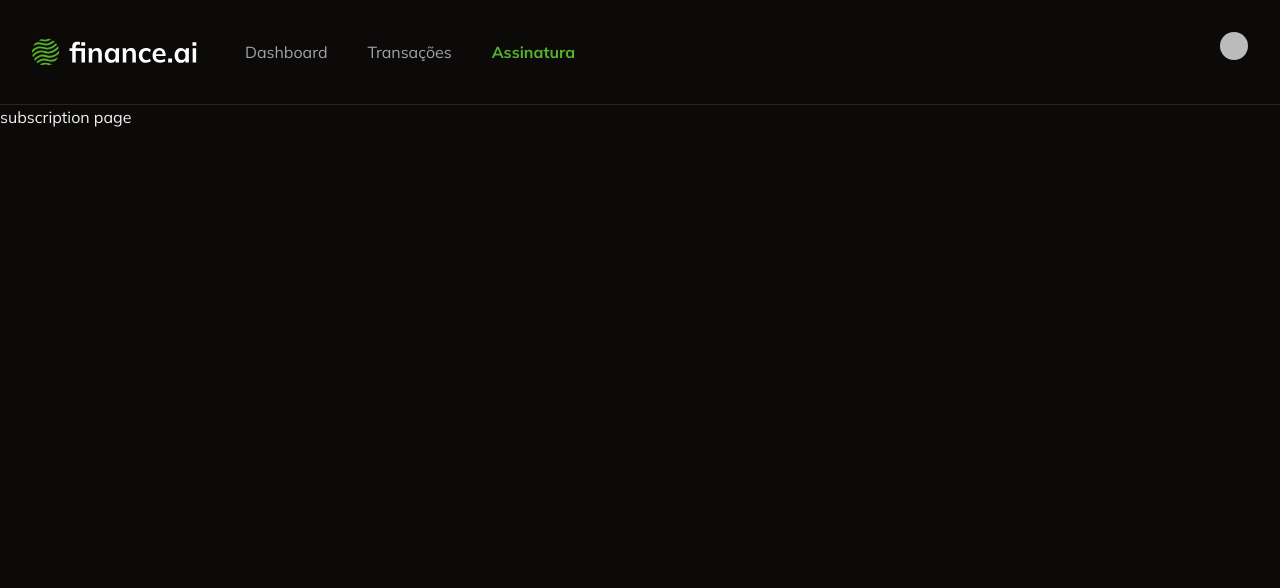
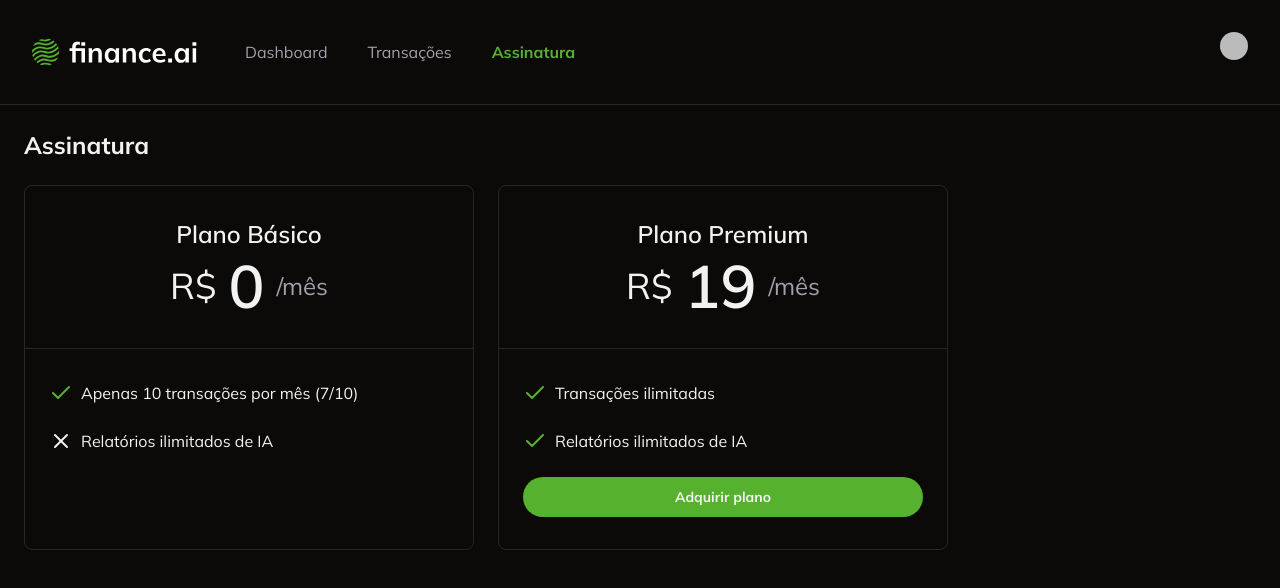
Before and after one commit to tsilfidis/FSW-Finance-AI, a Next.js app: page /subscription in a window 1280 px wide. Shown: the top 588 px of the page. Built offline with nearby package versions, Linux system fonts and the light colour scheme; no server answers; sample sign-in values are in the browser's storage; some icons are missing.

Commit message:
feat: ensure user is redirected to stripe checkout when acquiring plan

```diff
--- /dev/null
+++ b/app/subscription/_actions/create-stripe-checkout/index.ts
@@ -0,0 +1,35 @@
+"use server"
+
+import { auth } from "@clerk/nextjs/server"
+import Stripe from 'stripe';
+
+export const criateStripeCheckout = async () => {
+    const { userId } = await auth();
+    if (!userId) {
+        throw new Error('Unauthorized');
+    }
+    if (!process.env.STRIPE_SECRET_KEY) {
+        throw new Error("Stripe secret key not found");
+    }
+    const stripe = new Stripe(process.env.STRIPE_SECRET_KEY, {
+        apiVersion: '2024-10-28.acacia',
+    });
+    const session = await stripe.checkout.sessions.create({
+        payment_method_types: ['card'],
+        mode: "subscription",
+        success_url: "http://localhost:3000",
+        cancel_url: "http://localhost:3000",
+        subscription_data: {
+            metadata: {
+                clerk_user_id: userId,
+            },
+        },
+        line_items: [
+            {
+                price: process.env.STRIPE_PREMIUM_PLAN_PRICE_ID,
+                quantity: 1,
+            },
+        ],
+    });
+    return { sessionId: session.id }
+};
--- /dev/null
+++ b/app/subscription/_components/acquire-plan-button.tsx
@@ -0,0 +1,29 @@
+"use client"
+
+import { Button } from "@/app/_components/ui/button";
+import { criateStripeCheckout } from "../_actions/create-stripe-checkout";
+import { loadStripe } from "@stripe/stripe-js"
+
+const AcquirePlanButton = () => {
+    const handleAcquirePlanClick = async () => {
+        const { sessionId } = await criateStripeCheckout();
+        if (!process.env.NEXT_PUBLIC_STRIPE_PUBLISHABLE_KEY) {
+            throw new Error("Stripe publishable key not found");
+        }
+        const stripe = await loadStripe(process.env.NEXT_PUBLIC_STRIPE_PUBLISHABLE_KEY,);
+        if (!stripe) {
+            throw new Error("Stripe not found");
+        }
+        await stripe.redirectToCheckout({ sessionId });
+    };
+    return (
+        <Button
+            className="w-full rounded-full font-bold"
+            onClick={handleAcquirePlanClick}
+        >
+            Adquirir plano
+        </Button>
+    );
+};
+
+export default AcquirePlanButton;
--- a/app/subscription/page.tsx
+++ b/app/subscription/page.tsx
@@ -1,16 +1,66 @@
 import { auth } from "@clerk/nextjs/server";
 import Navbar from "../_components/navbar";
 import { redirect } from "next/navigation";
+import { Card, CardContent, CardHeader } from "../_components/ui/card";
+import { CheckIcon, XIcon } from "lucide-react";
+import AcquirePlanButton from "./_components/acquire-plan-button";
 
 const SubscriptionPage = async () => {
   const { userId } = await auth();
   if (!userId) {
     redirect("/login");
   }
+
   return (
     <>
       <Navbar />
-      <h1>subscription page</h1>
+      <div className="space-y-6 p-6">
+        <h1 className="text-2xl font-bold">Assinatura</h1>
+        <div className="flex gap-6">
+          <Card className="w-[450px]">
+            <CardHeader className="border-b border-solid py-8">
+              <h2 className="text-center text-2xl font-semibold">Plano Básico</h2>
+              <div className="flex items-center gap-3 justify-center">
+                <span className="text-4xl">R$</span>
+                <span className="font-semibold text-6xl">0</span>
+                <div className="text-2xl text-muted-foreground">/mês</div>
+              </div>
+            </CardHeader>
+            <CardContent className="space-y-6 py-8">
+              <div className="flex items-center gap-2">
+                <CheckIcon className="text-primary" />
+                <p>Apenas 10 transações por mês (7/10)</p>
+              </div>
+              <div className="flex items-center gap-2">
+                <XIcon />
+                <p>Relatórios ilimitados de IA</p>
+              </div>
+            </CardContent>
+          </Card>
+
+          <Card className="w-[450px]">
+            <CardHeader className="border-b border-solid py-8">
+              <h2 className="text-center text-2xl font-semibold">Plano Premium</h2>
+              <div className="flex items-center gap-3 justify-center">
+                <span className="text-4xl">R$</span>
+                <span className="font-semibold text-6xl">19</span>
+                <div className="text-2xl text-muted-foreground">/mês</div>
+              </div>
+            </CardHeader>
+            <CardContent className="space-y-6 py-8">
+              <div className="flex items-center gap-2">
+                <CheckIcon className="text-primary" />
+                <p>Transações ilimitadas</p>
+              </div>
+              <div className="flex items-center gap-2">
+                <CheckIcon className="text-primary" />
+                <p>Relatórios ilimitados de IA</p>
+              </div>
+              <AcquirePlanButton />
+            </CardContent>
+          </Card>
+        </div>
+      </div>
     </>
   );
 };
--- a/package.json
+++ b/package.json
@@ -21,6 +21,7 @@
     "@radix-ui/react-scroll-area": "^1.2.0",
     "@radix-ui/react-select": "^2.1.2",
     "@radix-ui/react-slot": "^1.1.0",
+    "@stripe/stripe-js": "^4.9.0",
     "@tanstack/react-table": "^8.20.5",
     "class-variance-authority": "^0.7.0",
     "clsx": "^2.1.1",
@@ -35,6 +36,7 @@
     "react-hook-form": "^7.53.1",
     "react-number-format": "^5.4.2",
     "recharts": "^2.13.3",
+    "stripe": "^17.3.1",
     "tailwind-merge": "^2.5.4",
     "tailwindcss-animate": "^1.0.7",
     "zod": "^3.23.8"
```
Also changed, not shown: 1 other file (tests, documents, lock files or other folders).
